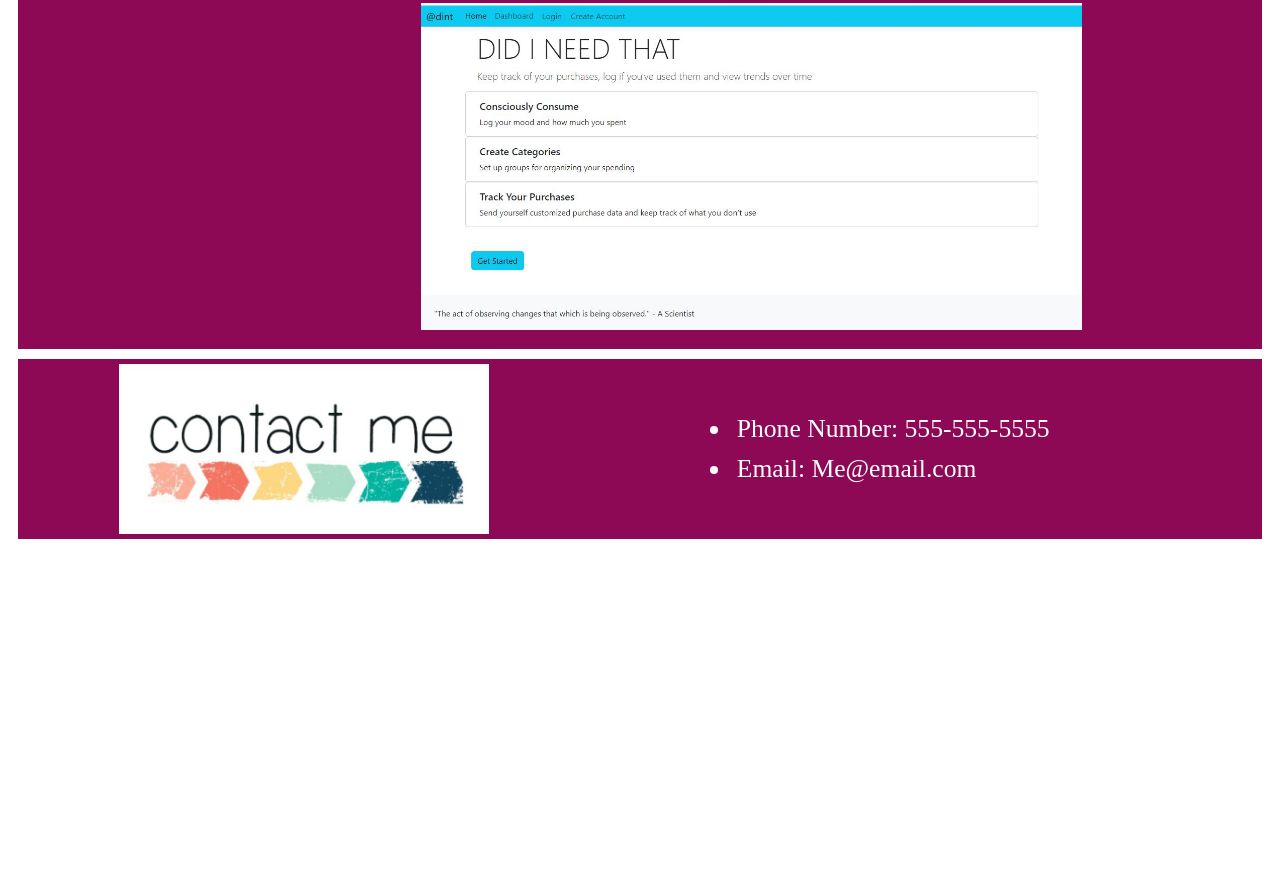
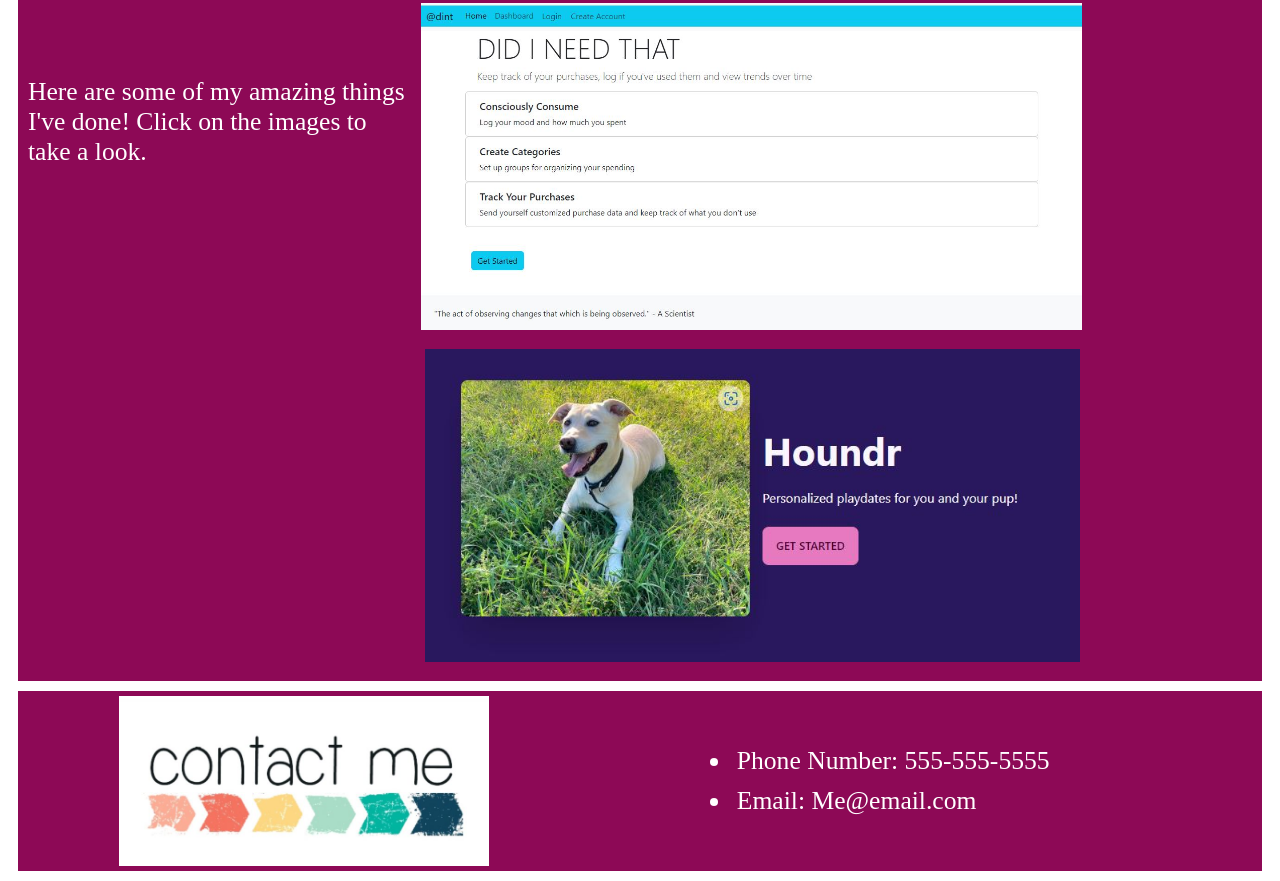
Before and after one commit to CarrieLJ/css-portfolio, a plain HTML site: page index.html in a window 1280 px wide. Shown: the part 1644-2525 px from the top of the page. Before the commit the page ends 2193 px from the top, so only its background shows below. Drawn offline with Linux system fonts and the light colour scheme.

Commit message:
added Project 3 picture and link to heroku page

```diff
--- a/index.html
+++ b/index.html
@@ -52,6 +52,10 @@
                         <div id="example-2" class="example-2">
                             <a href="https://did-i-need-that.herokuapp.com/"><img src="./assets.css/did_i_need_that.JPG" style="width: 80%;"> </a>
                         </div>
+                        <div id="example-3" class="example-3">
+                            <a href="https://houndr.herokuapp.com/"><img src="./assets.css/houndr.JPG" style="width: 80%;"> </a>
+                        </div>
+
                     </section>
                 </div>
 
```
Also changed, not shown: assets.css/houndr.JPG (added).
